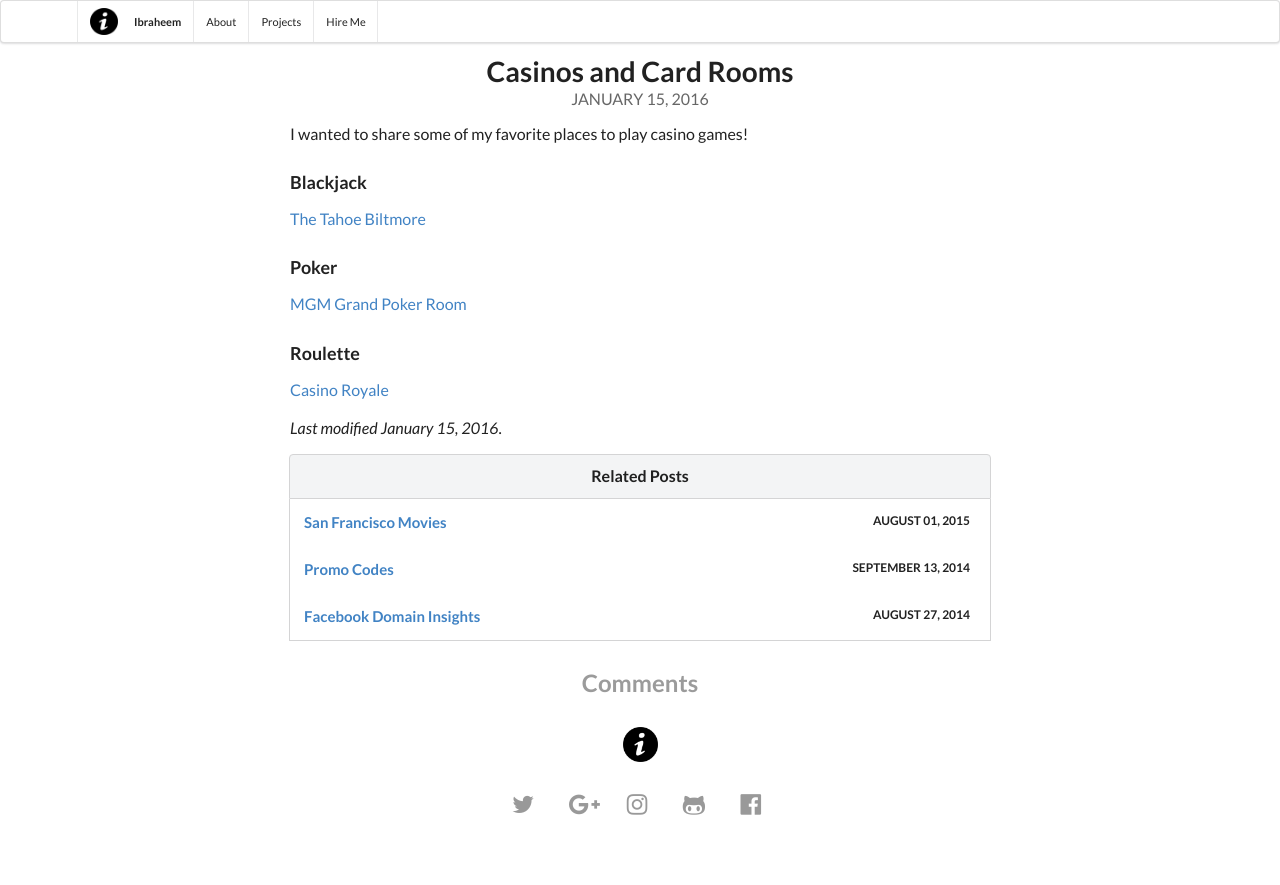
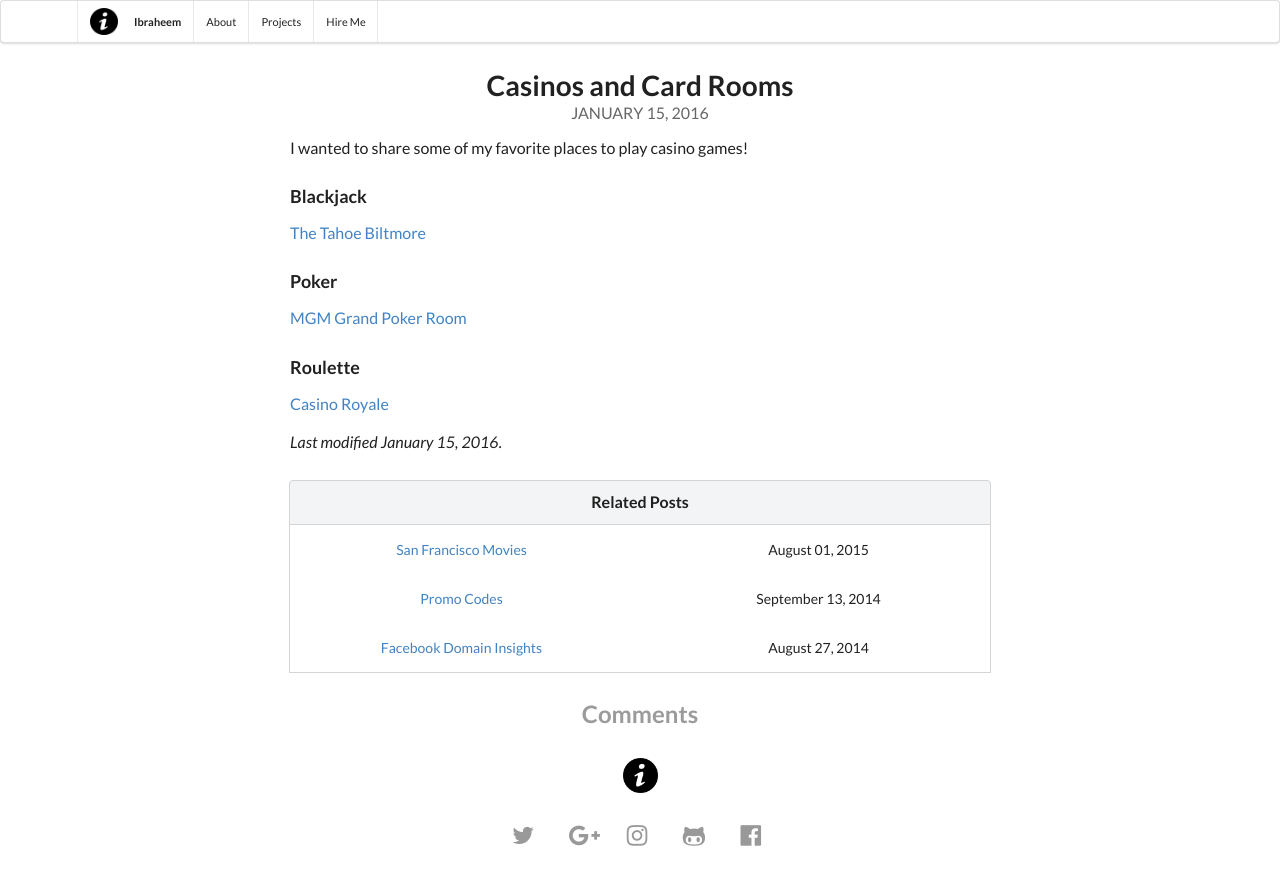
Before and after one commit to ibraheem4/ibraheem4.github.io, a Jekyll site: the page built from _posts/2016-01-15-casinos-and-card-rooms.md, in a window 1280 px wide. Shown: the top 885 px of the page. Built offline with Jekyll 4.4.1, drawn with Linux system fonts in a browser that asks for light colours; nearby versions of some CDN libraries; library files that are not in the unit come from our copies.

Commit message:
related posts

```diff
--- a/_layouts/post.html
+++ b/_layouts/post.html
@@ -1,7 +1,6 @@
 ---
 layout: base
 ---
-<div class="ui container">
 <h1 class="ui center aligned header">
   {{ page.title }}
   <div class="ui center aligned sub header">
@@ -11,28 +10,21 @@
 <div class="ui text container">
   {{ content }}
   <p><em>{% if page.modified %} Last modified <time datetime="{{ page.modified | date_to_xmlschema }}">{{ page.modified | date: "%B %d, %Y" }}</time>{% endif %}.</em></p>
-    <div class="ui container">
   <div class="ui top center aligned attached block header">Related Posts</div>
   <div class="ui attached segment">
-        <div class="ui stackable two column grid">
+    <div class="ui two column stackable relaxed grid">
       {% for post in site.related_posts limit:3 %}
-          <div class="column">
-            <h4 class="ui left floated header">
+      <div class="center aligned column">
         <a href="{{ post.url }}">
           {{ post.title }}
         </a>
-            </h4>
       </div>
-          <div class="column">
-            <h5 class="ui right floated sub header">
+      <div class="center aligned column">
         {{ post.date | date: '%B %d, %Y' }}
-            </h5>
       </div>
       {% endfor %}
     </div>
   </div>
   <div class="ui hidden divider"></div>
 </div>
-  </div>
 {% include post_comments_fb.html %}
-</div>
```
Also changed, not shown: 1 other file. Lines whose indentation alone changed are shown as unchanged.
